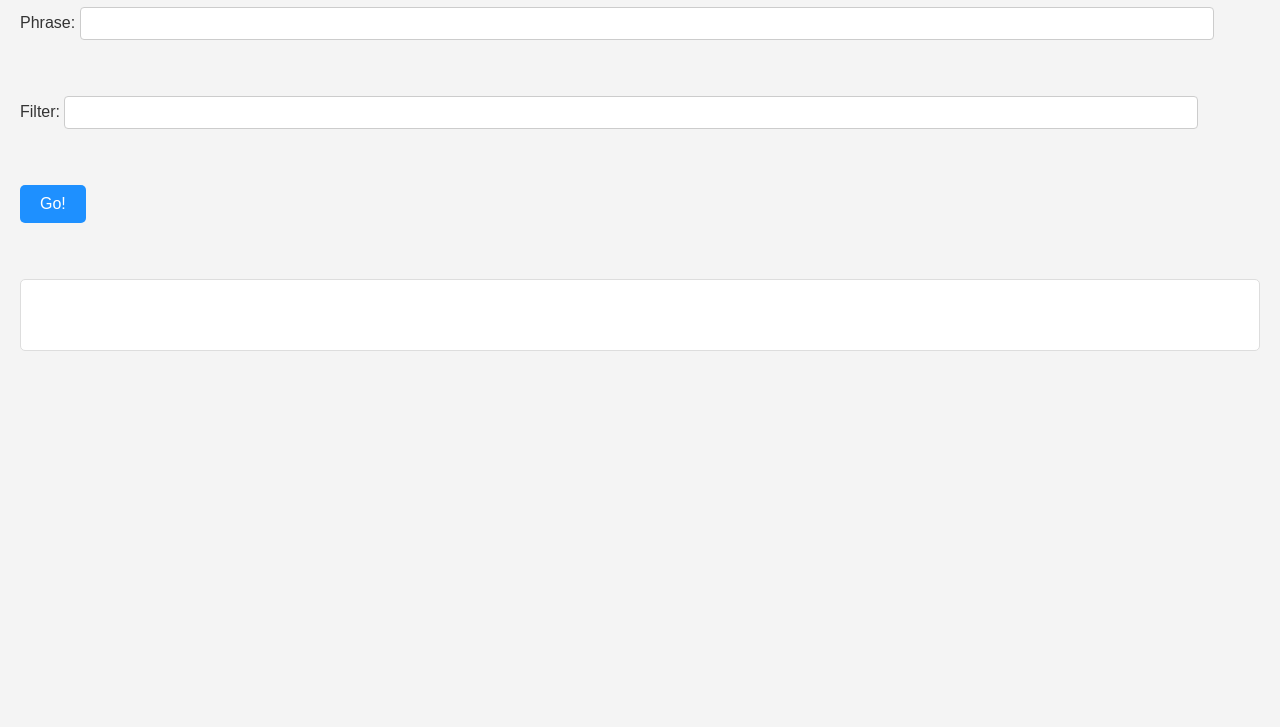
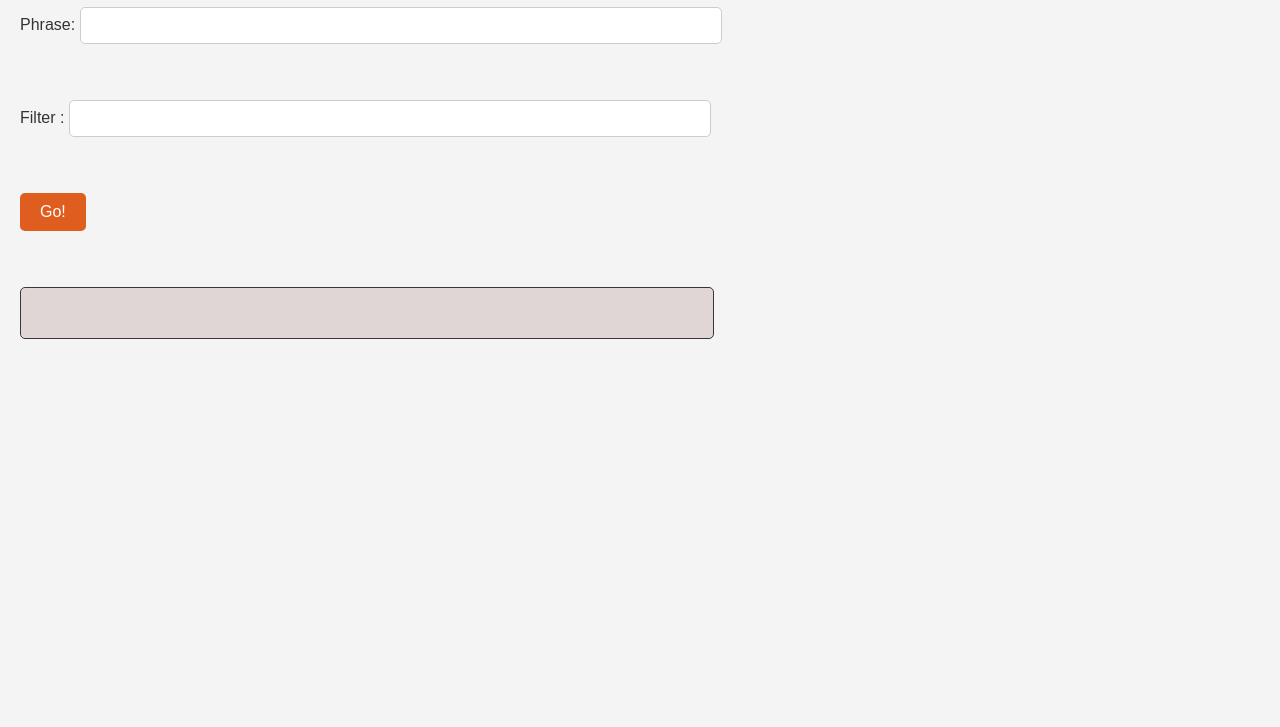
Before and after one commit to shalinib-06/Sentence-Reverser, a plain HTML site: page index.html in a window 1280 px wide. Shown: the part 73-800 px from the top of the page. Drawn offline with Linux system fonts and the light colour scheme.

Commit message:
fix:improved styling

```diff
--- a/index.html
+++ b/index.html
@@ -5,8 +5,8 @@
     <link rel="stylesheet" href="styles.css">
 </head>
 <h1>Sentence Reverser!</h1>
-<div>Phrase: <input id="phrase" type="text" size="40"></div><br><br>
-<div>Filter: <input id="filter" type="text" size="10"></div><br><br>
+<div>Phrase: <input id="phrase" type="text" size="100"></div><br><br>
+<div>Filter : <input id="filter" type="text" size="100"></div><br><br>
 <div><button id="go" onclick="reverseSentence()">Go!</button></div><br><br>
 <div id="words"></div><br><br>
 <div id="count"></div><br>
--- a/styles.css
+++ b/styles.css
@@ -6,7 +6,7 @@ body {
 }
 
 h1 {
-    color: #1e90ff;
+    color: #c71151;
     text-align: center;
 }
 
@@ -15,14 +15,14 @@ div {
 }
 
 #phrase, #filter {
-    padding: 8px;
+    padding: 10px;
     border: 1px solid #ccc;
-    border-radius: 4px;
-    width: 90%;
+    border-radius: 5px;
+    width: 50%;
 }
 
 button {
-    background-color: #1e90ff;
+    background-color: #e05d20;
     color: white;
     padding: 10px 20px;
     border: none;
@@ -33,25 +33,26 @@ button {
 }
 
 button:hover {
-    background-color: #1c86ee;
+    background-color: #af530c;
 }
 
 #words {
-    padding: 10px;
-    background-color: #fff;
-    border: 1px solid #ddd;
+    padding: 5px;
+    background-color: #e1d6d6;
+    border: 1px solid #383636;
     border-radius: 5px;
-    min-height: 50px;
+    min-height: 40px;
+    width: 55%;
 }
 
 #count {
     font-weight: bold;
-    color: #ff4500;
+    color: #0f9de4;
 }
 
 .word {
-    border: 2px dotted rgb(24, 233, 24);
-    color: red;
+    border: 2px dotted rgb(72, 14, 246);
+    color: rgb(9, 8, 8);
     padding: 2px 5px;
     margin: 0 3px;
     display: inline-block;
```
